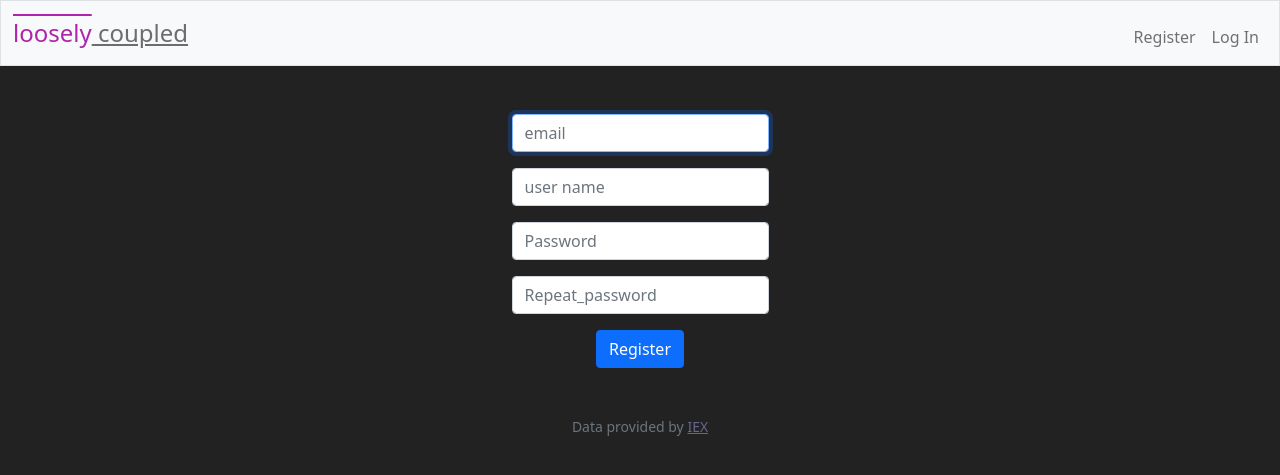
After one commit to nicoluca/event-finder, a Flask app: page /register in a window 1280 px wide. The commit adds this page. Shown: the top 475 px of the page. Run offline with Flask 2, Linux system fonts and the light colour scheme.

Commit message:
User registration version 0.1

```diff
--- a/app.py
+++ b/app.py
@@ -1,11 +1,12 @@
-from werkzeug.security import check_password_hash
+from werkzeug.security import check_password_hash, generate_password_hash
 
 from flask import Flask, session, render_template, request, redirect
 from flask_session import Session
 
-import psycopg2
+import sqlite3
 
 from helpers import login_required, apology
+import db_helpers
 
 app = Flask(__name__)
 # Configure application
@@ -13,14 +14,11 @@ app.config["SESSION_PERMANENT"] = False
 app.config["SESSION_TYPE"] = "filesystem"
 Session(app)
 
-#Setups up the database
-conn = psycopg2.connectconn = psycopg2.connect(
-    database="cs50",
-    user='postgres',
-    password='password',
-    host='localhost',
-    port= 'db_port'
-)
+print("Setting up database...")
+db_helpers.create_connection()
+db_helpers.create_user_table_if_not_exists()
+db_helpers.create_event_table_if_not_exists()
+db_helpers.create_event_attendees_table_if_not_exists()
 
 @app.after_request
 def after_request(response):
@@ -38,7 +36,6 @@ def index():
 @app.route("/login", methods=["GET", "POST"])
 def login():
     """Log user in"""
-
     # Forget any user_id
     session.clear()
 
@@ -46,19 +43,21 @@ def login():
     if request.method == "POST":
 
         # Ensure username was submitted
-        if not request.form.get("username"):
-            return apology("must provide username", 403)
+        if not request.form.get("email"):
+            return apology("must provide email", 403)
 
         # Ensure password was submitted
         elif not request.form.get("password"):
             return apology("must provide password", 403)
 
         # Query database for username
-        rows = conn.execute("SELECT * FROM users WHERE username = ?", request.form.get("username"))
+        rows = db_helpers.get_username_and_hash(request.form.get("email"))
+        if rows is None:
+            return apology("invalid email and/or password", 403)
 
         # Ensure username exists and password is correct
         if len(rows) != 1 or not check_password_hash(rows[0]["hash"], request.form.get("password")):
-            return apology("invalid username and/or password", 403)
+            return apology("invalid email and/or password", 403)
 
         # Remember which user has logged in
         session["user_id"] = rows[0]["id"]
@@ -69,3 +68,49 @@ def login():
     # User reached route via GET (as by clicking a link or via redirect)
     else:
         return render_template("login.html")
+
+@app.route("/logout")
+def logout():
+    """Log user out"""
+
+    # Forget any user_id
+    session.clear()
+
+    # Redirect user to login form
+    return redirect("/")
+
+@app.route("/register", methods=["GET", "POST"])
+def register():
+    """Register user"""
+    # Forget any user_id
+    session.clear()
+
+    # User reached route via POST (as by submitting a form via POST)
+    if request.method == "POST":
+
+        if not request.form.get("username"):
+            return apology("Please provide username.", 403)
+        elif not request.form.get("password"):
+            return apology("Please provide password.", 403)
+        elif not request.form.get("confirmation"):
+            return apology("Please confirm password.", 403)
+
+        # Ensure password and confirmation match
+        elif request.form.get("password") != request.form.get("confirmation"):
+            return apology("Passwords do not match.", 403)
+
+        # Check email is available
+        if db_helpers.check_email_exists(request.form.get("email")):
+            return apology("Email already exists.", 403)
+
+        # Check username is available
+        if db_helpers.check_username_exists(request.form.get("username")):
+            return apology("Username already exists.", 403)
+
+        # Insert user into database
+        db_helpers.create_user(request.form.get("username"), request.form.get("email"), generate_password_hash(request.form.get("password")))
+        session["user_id"] = db_helpers.get_user_id(request.form.get("email"))
+        return redirect("/")
+
+    else:
+        return render_template("register.html")
--- /dev/null
+++ b/db_helpers.py
@@ -0,0 +1,111 @@
+import sqlite3
+from sqlite3 import Error
+
+db_name = 'events.db'
+
+def create_connection():
+    """ create a database connection to a SQLite database """
+    conn = None
+    try:
+        conn = sqlite3.connect(db_name)
+        print(sqlite3.version)
+    except Error as e:
+        print(e)
+    finally:
+        if conn:
+            conn.close()
+
+def execute_sql(sql, params=None):
+    try:
+        conn = sqlite3.connect(db_name, check_same_thread=False)
+        if params:
+            conn.execute(sql, params)
+        else:
+            conn.execute(sql)
+        conn.commit()
+    except Error as e:
+        print(e)
+    finally:
+        if conn:
+            conn.close()
+
+def create_event_table_if_not_exists():
+    execute_sql('''CREATE TABLE IF NOT EXISTS events
+             (id INTEGER PRIMARY KEY AUTOINCREMENT,
+             name TEXT NOT NULL,
+             description TEXT NOT NULL,
+             date TEXT NOT NULL,
+             time TEXT NOT NULL,
+             location TEXT NOT NULL,
+             user_id INTEGER NOT NULL,
+             FOREIGN KEY (user_id) REFERENCES users(id))''')
+    execute_sql('''
+             Create UNIQUE INDEX name ON events (name)''')
+    print("Event table created")
+
+def create_user_table_if_not_exists():
+    execute_sql('''CREATE TABLE IF NOT EXISTS users
+            (id INTEGER PRIMARY KEY AUTOINCREMENT,
+            email TEXT NOT NULL,
+            username TEXT NOT NULL,
+            hash TEXT NOT NULL)''')
+    execute_sql('''
+             Create UNIQUE INDEX username ON users (username)''')
+    print("User table created")
+
+
+def create_event_attendees_table_if_not_exists():
+    execute_sql('''CREATE TABLE IF NOT EXISTS event_attendees
+             (id INTEGER PRIMARY KEY AUTOINCREMENT,
+             event_id INTEGER NOT NULL,
+             user_id INTEGER NOT NULL,
+             FOREIGN KEY (event_id) REFERENCES events(id),
+             FOREIGN KEY (user_id) REFERENCES users(id))''')
+    execute_sql('''
+             Create UNIQUE INDEX event_id ON event_attendees (event_id)''')
+    print("Event attendees table created")
+
+
+#not yet used
+def create_event(name, description, date, time, location, user_id):
+    execute_sql('''INSERT INTO event
+             (name = ?, description = ?, date = ?, time = ?, location = ?, user_id = ?)''',
+             (name, description, date, time, location, user_id))
+
+#not yet used
+def update_event(name, description, date, time, location, user_id, id):
+    execute_sql('''UPDATE events
+             SET name = ?, description = ?, date = ?, time = ?, location = ?, user_id = ?
+             WHERE id = ?''',
+             (name, description, date, time, location, user_id, id))
+
+def delete_event(id):
+    execute_sql('''DELETE FROM events WHERE id = ?''', (id))
+
+def get_events():
+    return execute_sql('''SELECT * FROM events''')
+
+def get_event():
+    return execute_sql('''SELECT * FROM events WHERE id = ?''', (id))
+
+def get_user_events(user_id):
+    return execute_sql('''SELECT * FROM events WHERE user_id = ?''', (user_id))
+
+def get_event_attendees(event_id):
+    return execute_sql('''SELECT * FROM event_attendees WHERE event_id = ?''', (event_id))
+
+def create_user(username, email, hash):
+    execute_sql('''INSERT INTO users
+             (username, email, hash) VALUES (?, ?, ?)''', (username, email, hash))
+
+def check_email_exists(email):
+    return execute_sql('''SELECT email FROM users WHERE email = ?''', (email))
+
+def check_username_exists(username):
+    return execute_sql('''SELECT username FROM users WHERE username = ?''', (username))
+
+def get_username_and_hash(email):
+    return execute_sql('''SELECT username, hash FROM users WHERE email = ?''', (email))
+
+def get_user_id(username):
+    return execute_sql('''SELECT id FROM users WHERE username = ?''', (username))
--- /dev/null
+++ b/requirements.txt
@@ -0,0 +1,4 @@
+Flask
+Flask-Session
+Sqlite3
+Werkzeug
--- a/static/styles.css
+++ b/static/styles.css
@@ -1,33 +1,55 @@
+/* Set the background color to a dark gray */
+body {
+    background-color: #222222;
+    color: white;
+}
+
+/* Set the text color for headings to a lighter grey */
+h1, h2, h3, h4, h5, h6 {
+    color: #bbbbbb;
+}
+
+/* Set the background color for table rows to a darker grey */
+tr {
+    background-color: #282828;
+}
+
+/* Set the background color for table cells to a very dark grey */
+td {
+    background-color: #181818;
+}
+
+/* Set the background color for buttons to a dark grey */
+button {
+    background-color: #333333;
+    color: white;
+}
+
+/* Set the background color for links to a lightish blue/grey */
+a {
+    color: #66668b;
+}
+
+/* Set the background color for input fields to a dark grey */
+input {
+    background-color: #333333;
+    color: white;
+}
+
 /* Size for brand */
 nav .navbar-brand
 {
-    font-size: xx-large;
+    font-size: x-large;
 }
 
 /* Colors for brand */
-nav .navbar-brand .blue
+nav .navbar-brand .pink
 {
-    color: #537fbe;
+    color: #ae24aa;
+    text-decoration-line: overline;
 }
-nav .navbar-brand .red
+nav .navbar-brand .grey
 {
-    color: #ea433b;
+    color: #6d6d6d;
+    text-decoration-line: underline;
 }
-nav .navbar-brand .yellow
-{
-    color: #f5b82e;
-}
-nav .navbar-brand .green
-{
-    color: #2e944b;
-}
-
-/* table stuff */
-table {
-    margin: 0 auto;
-    border-collapse: collapse;
-}
-td, th {
-    border: 2px solid #ddd;
-    padding: 8px;
-}
--- a/templates/layout.html
+++ b/templates/layout.html
@@ -16,7 +16,7 @@
 
         <link href="/static/styles.css" rel="stylesheet">
 
-        <title>C$50 Finance: {% block title %}{% endblock %}</title>
+        <title>loosely coupled: {% block title %}{% endblock %}</title>
 
     </head>
 
@@ -24,16 +24,16 @@
 
         <nav class="bg-light border navbar navbar-expand-md navbar-light">
             <div class="container-fluid">
-                <a class="navbar-brand" href="/"><span class="blue">C</span><span class="red">$</span><span class="yellow">5</span><span class="green">0</span> <span class="red">Finance</span></a>
+                <a class="navbar-brand" href="/"><span class="pink">loosely</span><span class="grey"> coupled</span></a>
                 <button aria-controls="navbar" aria-expanded="false" aria-label="Toggle navigation" class="navbar-toggler" data-bs-target="#navbar" data-bs-toggle="collapse" type="button">
                     <span class="navbar-toggler-icon"></span>
                 </button>
                 <div class="collapse navbar-collapse" id="navbar">
                     {% if session["user_id"] %}
                         <ul class="navbar-nav me-auto mt-2">
-                            <li class="nav-item"><a class="nav-link" href="/quote">Quote</a></li>
-                            <li class="nav-item"><a class="nav-link" href="/buy">Buy</a></li>
-                            <li class="nav-item"><a class="nav-link" href="/sell">Sell</a></li>
+                            <li class="nav-item"><a class="nav-link" href="/quote">Browse</a></li>
+                            <li class="nav-item"><a class="nav-link" href="/buy">Create</a></li>
+                            <li class="nav-item"><a class="nav-link" href="/sell">Search</a></li>
                             <li class="nav-item"><a class="nav-link" href="/history">History</a></li>
                             <li class="nav-item"><a class="nav-link" href="/cash">Cash</a></li>
 
--- /dev/null
+++ b/templates/register.html
@@ -0,0 +1,23 @@
+{% extends "layout.html" %}
+
+{% block title %}
+    Register
+{% endblock %}
+
+{% block main %}
+    <form action="/register" method="post">
+        <div class="mb-3">
+            <input autocomplete="off" autofocus class="form-control mx-auto w-auto" id="email" name="email" placeholder="email" type="text">
+        </div>
+        <div class="mb-3">
+            <input autocomplete="off" autofocus class="form-control mx-auto w-auto" id="username" name="username" placeholder="user name" type="text">
+        </div>
+        <div class="mb-3">
+            <input class="form-control mx-auto w-auto" id="password" name="password" placeholder="Password" type="password">
+        </div>
+        <div class="mb-3">
+            <input class="form-control mx-auto w-auto" id="password" name="confirmation" placeholder="Repeat_password" type="password">
+        </div>
+        <button class="btn btn-primary" type="submit">Register</button>
+    </form>
+{% endblock %}
```
Also changed, not shown: helpers.py (+1 -12 lines), templates/login.html (added, +17 -0 lines).
